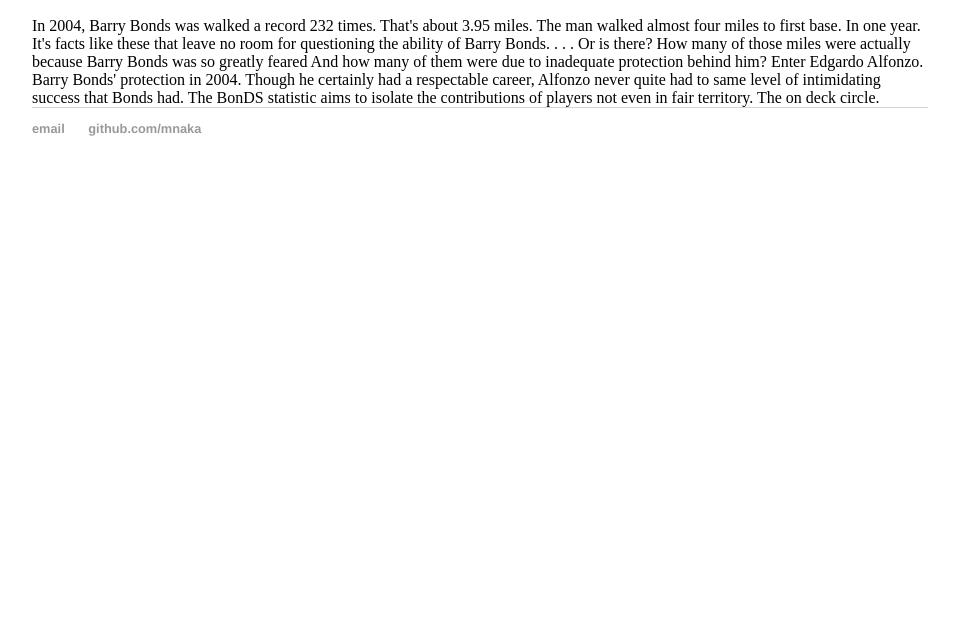
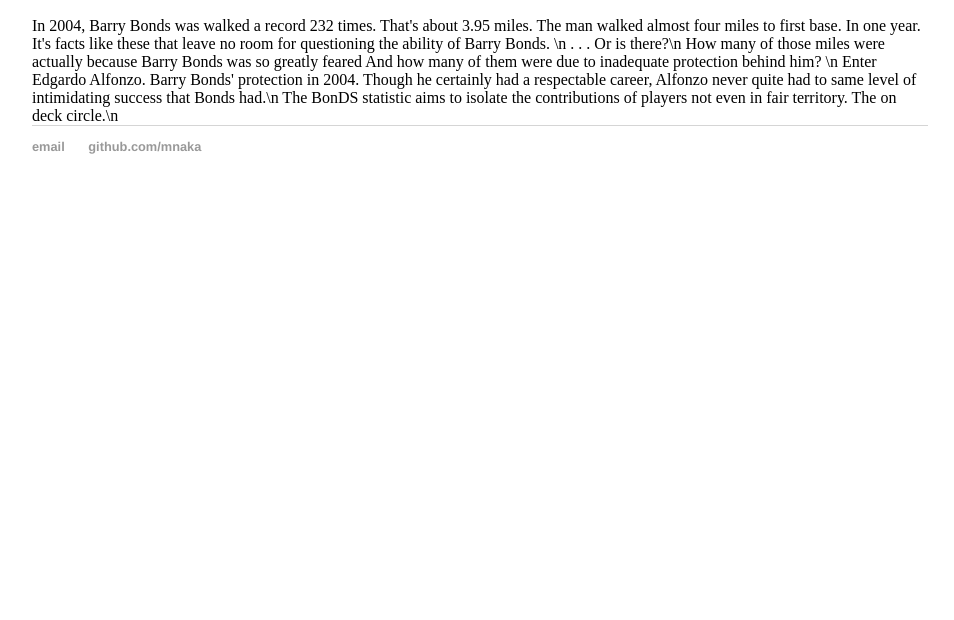
Before and after one commit to mnaka/mnaka.github.io, a plain HTML site: page index.html in a window 1280 px wide. Shown: the part 180-800 px from the top of the page, without its empty margins (160-1114 px from the left). Drawn offline with Linux system fonts and the light colour scheme.

Commit message:
Update index.html

```diff
--- a/index.html
+++ b/index.html
@@ -17,18 +17,18 @@
         		<h1>BonDS: Batter on Deck Sircle</h1>
     		</div><!-- /.blurb --> In 2004, Barry Bonds was walked a record 232 times.
     		That's about 3.95 miles. The man walked almost four miles to first base. In one year.
-    		It's facts like these that leave no room for questioning the ability of Barry Bonds.
+    		It's facts like these that leave no room for questioning the ability of Barry Bonds. \n
     		.
     		.
     		.
-    		Or is there?
+    		Or is there?\n
     		How many of those miles were actually because Barry Bonds was so greatly feared
-    		And how many of them were due to inadequate protection behind him?
+    		And how many of them were due to inadequate protection behind him? \n
 
     		Enter Edgardo Alfonzo. Barry Bonds' protection in 2004. Though he certainly had a respectable career,
-    		Alfonzo never quite had to same level of intimidating success that Bonds had.
+    		Alfonzo never quite had to same level of intimidating success that Bonds had.\n
 
-    		The BonDS statistic aims to isolate the contributions of players not even in fair territory. The on deck circle.
+    		The BonDS statistic aims to isolate the contributions of players not even in fair territory. The on deck circle.\n
 		</div><!-- /.container -->
 		<footer>
     		<ul>
```
